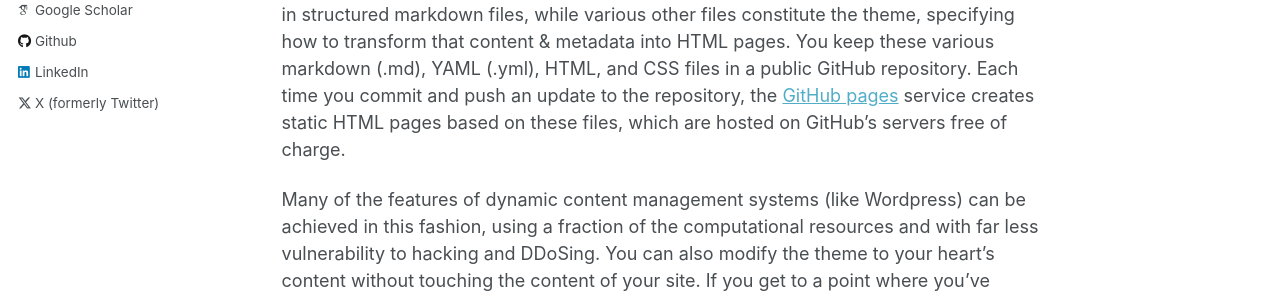
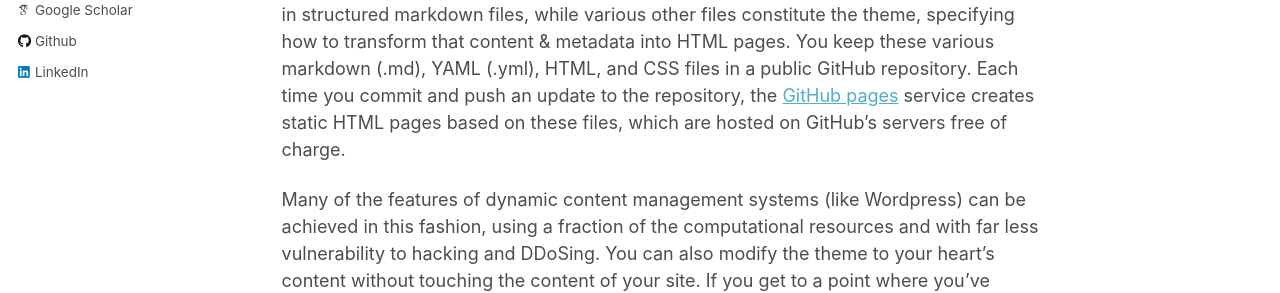
Before and after one commit to ashrafulparan2/ashrafulparan2.github.io, a Jekyll site: the page built from _pages/about.md, in a window 1280 px wide. Shown: the part 571-864 px from the top of the page. Built offline with Jekyll 4.4.1, drawn with Linux system fonts in a browser that asks for light colours; some web fonts are replaced; some of the changed lines change nothing that is shown.

Commit message:
fixed handles

```diff
--- a/_config.yml
+++ b/_config.yml
@@ -26,10 +26,10 @@
   email                  : "u1904029@student.cuet.ac.bd"
 
   # Academic and professional profiles
-  googlescholar          : "https://scholar.google.com/citations?user=YourID"
-  github                 : "ashrafulparan"
-  linkedin               : "your-linkedin"  # Your LinkedIn username
-  twitter                : "ashrafulparan"  # Your Twitter handle
+  googlescholar          : "https://scholar.google.com/citations?user=v2DY9G0AAAAJ&hl=en"
+  github                 : "ashrafulparan2"
+  linkedin               : "ashrafulparan"  # Your LinkedIn username
+  # twitter                : "ashrafulparan"  # Your Twitter handle
 
 # Analytics
 analytics:
@@ -41,8 +41,8 @@
 google_site_verification : "YOUR_VERIFICATION_CODE"
 
 # Social Sharing
-twitter:
-  username               : &twitter "ashrafulparan"
+# twitter:
+#   username               : &twitter "ashrafulparan"
 
 # Social Profiles
 social:
@@ -51,7 +51,7 @@
   links:
     - "https://github.com/ashrafulparan2"
     - "https://linkedin.com/in/ashrafulparan"
-    - "https://twitter.com/ashrafulparan"
+    # - "https://twitter.com/ashrafulparan"
 
 # Site Settings
 teaser                   :  # filename of teaser fallback teaser image placed in /images/, .e.g. "500x300.png"
@@ -99,8 +99,8 @@
 
 
 # Social Sharing
-twitter:
-  username               : &twitter
+# twitter:
+#   username               : &twitter
 facebook:
   username               :
   app_id                 :
```
